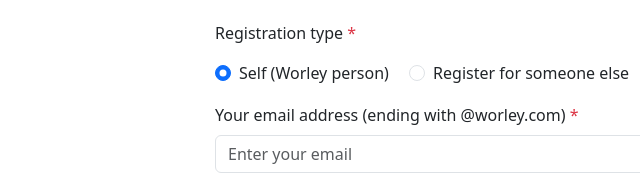
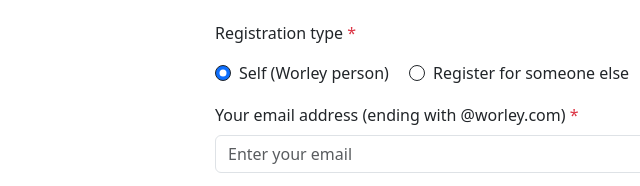
Before and after one commit to abhijoshi2k/trip-manager, a website: page docs/index.html in a window 1280 px wide. Shown: the part 214-400 px from the top of the page, 57-697 px from the left. Drawn offline with nearby package versions, Linux system fonts and the light colour scheme.

Commit message:
Update index.html

```diff
--- a/docs/index.html
+++ b/docs/index.html
@@ -68,7 +68,7 @@
 								</div>
 								<div class="form-check form-check-inline">
 									<input
-										class="form-check-input"
+										class="form-check-input border-1 border-dark"
 										type="radio"
 										name="reg_type"
 										value="self"
@@ -85,7 +85,7 @@
 								</div>
 								<div class="form-check form-check-inline">
 									<input
-										class="form-check-input"
+										class="form-check-input border-1 border-dark"
 										type="radio"
 										name="reg_type"
 										value="other"
```
